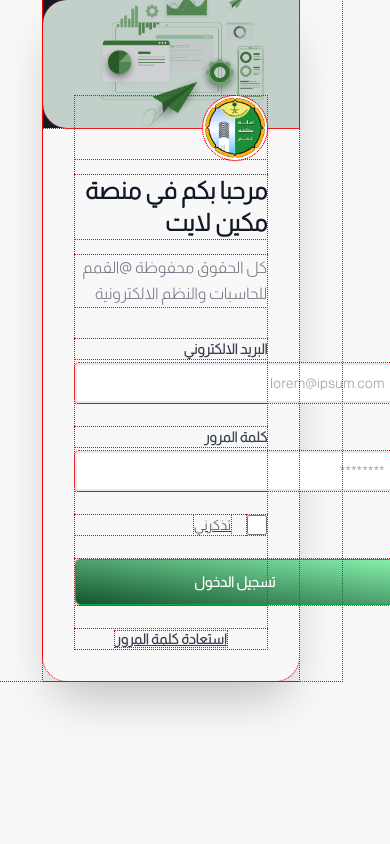
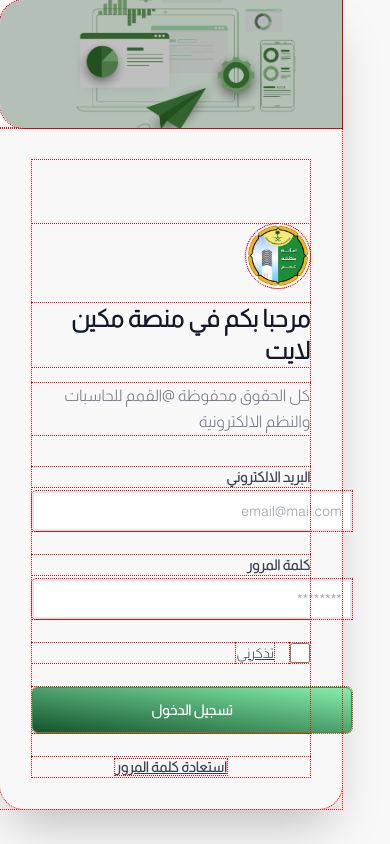
Before and after one commit to ElsaiedSamaka/MElite, an Angular app: page / in a window 390 px wide. Built offline with nearby package versions, Linux system fonts and the light colour scheme; no server answers.

Commit message:
breakpoint

```diff
--- a/src/app/pages/auth/components/signin/signin.component.html
+++ b/src/app/pages/auth/components/signin/signin.component.html
@@ -1,8 +1,8 @@
-<section class="w-3/4 h-3/4 mx-auto ">
+<section class="container mx-auto ">
   <div class="lg:grid lg:min-h-screen lg:grid-cols-12 rounded-3xl shadow-2xl ">
-    <section class="relative flex h-32 items-end bg-gray-900 lg:col-span-5 lg:h-full xl:col-span-6">
+    <section class="relative flex h-32 items-end lg:col-span-5 lg:h-full xl:col-span-6">
       <img alt="Night" src="../../../../../assets/side_img.png"
-        class="absolute inset-0 h-full w-full object-cover opacity-80 rounded-l-3xl" />
+        class="absolute inset-0 h-full w-full object-cover brightness-75 rounded-l-3xl" />
 
       <div class="hidden lg:relative lg:block lg:p-12">
         <a class="block text-white" >
@@ -21,9 +21,9 @@
     </section>
 
     <main aria-label="Main"
-      class="flex items-center justify-center px-8 py-8 sm:px-12 lg:col-span-7 lg:px-16 lg:py-12 xl:col-span-6">
+      class="flex items-center justify-center px-8 py-8 sm:px-12  lg:col-span-7 lg:px-16 lg:py-12 xl:col-span-6">
       <div class="max-w-xl lg:max-w-3xl">
-        <div class="relative -mt-16 block lg:hidden">
+        <div class="relative mt-16 block lg:hidden">
           <a class="inline-flex h-16 w-16 items-center justify-center rounded-full bg-white text-blue-600 sm:h-20 sm:w-20"
             >
             <span class="sr-only">Home</span>
@@ -49,7 +49,7 @@
               class="mt-1 w-80 rounded-s border-2 border-gray-200 bg-white text-sm text-gray-700 p-2 text-right" disabled />
           </div>
           <div class="col-span-6">
-            <app-input [control]="authForm.get('email')" placeholder="lorem@ipsum.com" type="email"
+            <app-input [control]="authForm.get('email')" placeholder="email@mail.com" type="email"
               label="البريد الالكتروني"></app-input>
             </div>
             <div class="col-span-6">
```
